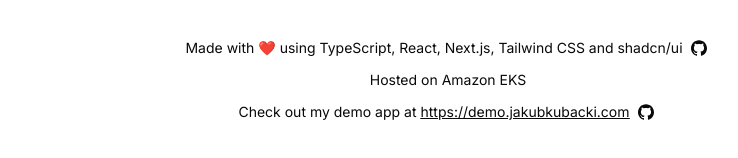
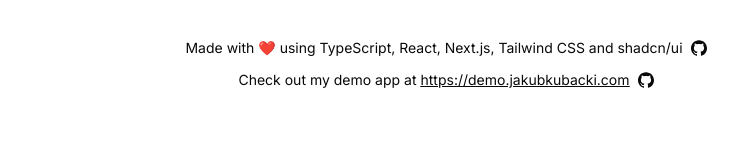
Before and after one commit to jkubacki/cv, a Next.js app: page / in a window 1280 px wide. Shown: the part 3932-4090 px from the top of the page, without its empty margins (192-930 px from the left). Built offline with nearby package versions, Linux system fonts and the light colour scheme; no server answers.

Commit message:
Add analytics

```diff
--- a/app/layout.tsx
+++ b/app/layout.tsx
@@ -3,6 +3,8 @@ import { Inter } from "next/font/google";
 import "./globals.css";
 import PrintButton from '@/components/PrintButton';
 import DownloadPDFButton from '@/components/DownlaodPDFButton';
+import { Analytics } from "@vercel/analytics/react";
+
 
 const inter = Inter({ subsets: ["latin"] });
 
@@ -20,6 +22,7 @@ export default function RootLayout({
     <html lang="en">
       <body className={inter.className}>
         {children}
+        <Analytics />
         <div className="print:hidden absolute top-1 left-1">
         </div>
         <div className="absolute top-1 right-1 flex gap-2">
--- a/app/page.tsx
+++ b/app/page.tsx
@@ -35,9 +35,6 @@ export default function Home() {
           Made with ❤️ using TypeScript, React, Next.js, Tailwind CSS and shadcn/ui
           <a href="https://github.com/jkubacki/cv" target="_blank"><GitHubIcon className="w-4 h-4 mx-1" /></a>
         </div>
-        <div className="flex items-center gap-1">
-          Hosted on Amazon EKS
-        </div>
         <div className="flex flex-col items-center gap-1 lg:flex-row">
           Check out my demo app at
           <div className="underline">
--- a/package.json
+++ b/package.json
@@ -17,6 +17,7 @@
     "@radix-ui/react-progress": "^1.0.3",
     "@radix-ui/react-slot": "^1.0.2",
     "@radix-ui/react-tooltip": "^1.0.7",
+    "@vercel/analytics": "^1.3.1",
     "class-variance-authority": "^0.7.0",
     "clsx": "^2.1.0",
     "lucide-react": "^0.363.0",
```
Also changed, not shown: 1 other file (tests, documents, lock files or other folders).
